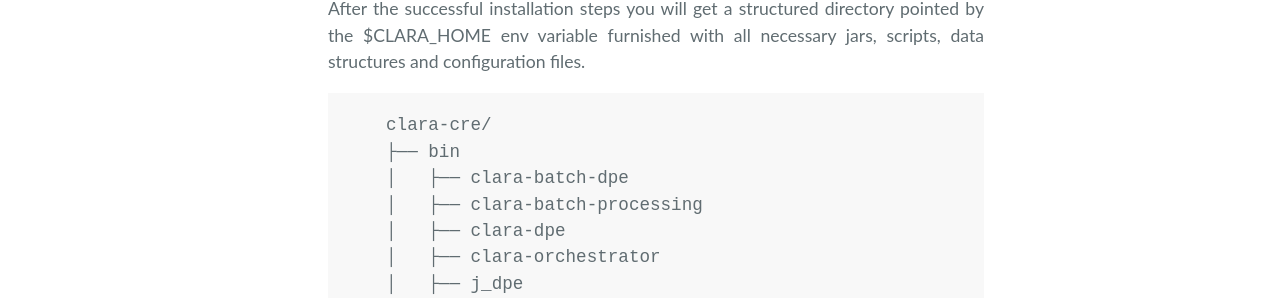
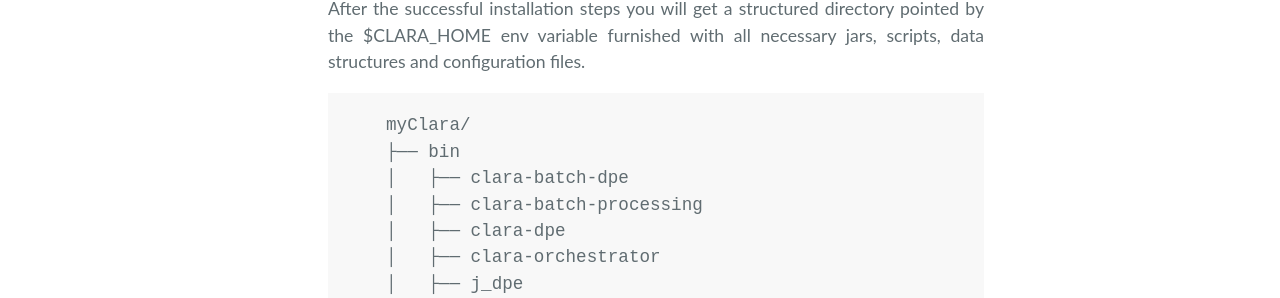
Before and after one commit to JeffersonLab/clara-docs, a Jekyll site: the page built from docs/clas/installation.md, in a window 1280 px wide and 1400 px high, scrolled down 2562 px. Shown: the part 145-443 px from the top of the window. Built offline with Jekyll 4.4.1, drawn with Linux system fonts in a browser that asks for light colours; nearby versions of some CDN libraries; some of the changed text lies outside the part shown.

Commit message:
minor updates

````diff
--- a/docs/clas/installation.md
+++ b/docs/clas/installation.md
@@ -135,7 +135,7 @@ pointed by the \$CLARA\_HOME env variable furnished with all necessary
 jars, scripts, data structures and configuration files.
 
 ```
-clara-cre/
+myClara/
 ├── bin
 │   ├── clara-batch-dpe
 │   ├── clara-batch-processing
````
Also changed, not shown: index.html (+4 -4 lines).
